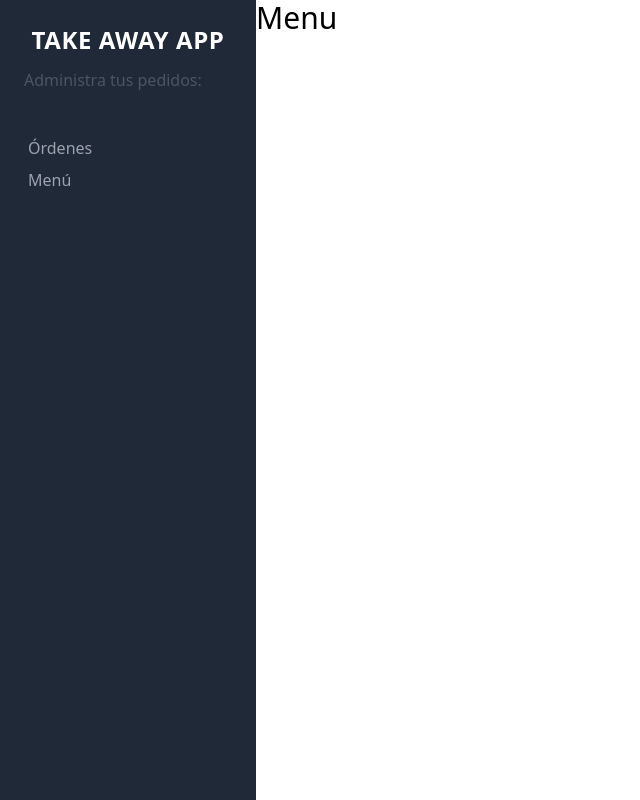
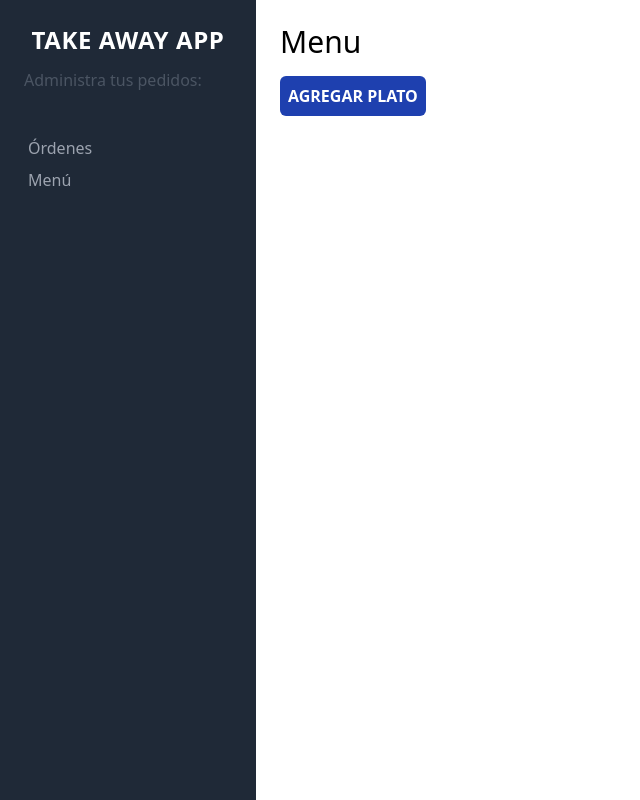
Before and after one commit to EmilianoQuiroz/Eloquent-JavaScript-Resumen-libro, a React (Create React App) app in the folder restaurant-client/: page /menu in a window 1280 px wide. Shown: the whole page, without its empty margins (0-640 px from the left). Built offline with nearby package versions, Linux system fonts and the light colour scheme.

Commit message:
Routing para nuevos platos

```diff
--- a/restaurant-client/src/App.js
+++ b/restaurant-client/src/App.js
@@ -1,20 +1,19 @@
-import { Routes, Route } from 'react-router';
-import Ordenes from './components/paginas/Ordenes';
-import Menu from './components/paginas/Menu';
-import NuevoPlato from './components/paginas/NuevoPlato';
-import Sidebar from './components/ui/Sidebar';
-
+import { Routes, Route } from "react-router";
+import Ordenes from "./components/paginas/Ordenes";
+import Menu from "./components/paginas/Menu";
+import NuevoPlato from "./components/paginas/NuevoPlato";
+import Sidebar from "./components/ui/Sidebar";
 
 function App() {
   return (
-    <div className='md:flex min-h-screen'>
-    <Sidebar />
-      <div className='md:w-3/5 xl:w-4/5'>
-      <Routes>
-        <Route path="/" element={ <Ordenes /> } />
-        <Route path="/menu" element={ <Menu /> } />
-        <Route path="/nuevo-plato" element={ <NuevoPlato /> } />
-      </Routes>
+    <div className="md:flex min-h-screen">
+      <Sidebar />
+      <div className="md:w-3/5 xl:w-4/5 p-6">
+        <Routes>
+          <Route path="/" element={<Ordenes />} />
+          <Route path="/menu" element={<Menu />} />
+          <Route path="/nuevo-plato" element={<NuevoPlato />} />
+        </Routes>
       </div>
     </div>
   );
--- a/restaurant-client/src/components/paginas/Menu.js
+++ b/restaurant-client/src/components/paginas/Menu.js
@@ -1,9 +1,17 @@
+import { Link } from "react-router-dom";
+
 const Menu = () => {
-    return (
-      <>
-        <h1 className="text-3xl font-light mb-4">Menu</h1>
-      </>
-    )
-  }
+  return (
+    <>
+      <h1 className="text-3xl font-light mb-4">Menu</h1>
+      <Link
+        to={"/nuevo-plato"}
+        className="bg-blue-800 hover:bg-blue-700 inline-block mb-5 p-2 text-white uppercase font-bold rounded-md"
+      >
+        Agregar Plato
+      </Link>
+    </>
+  );
+};
 
-  export default Menu;
+export default Menu;
```
